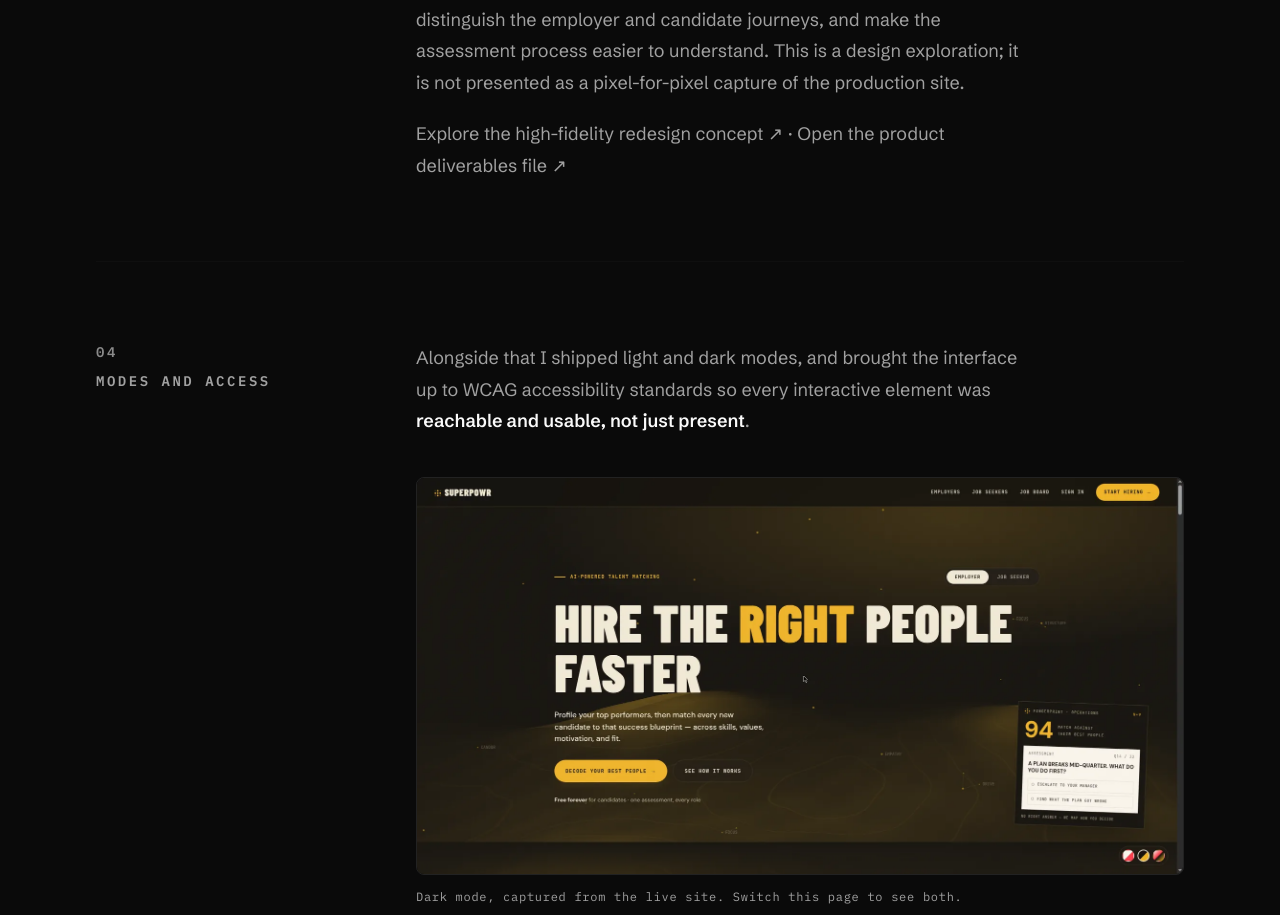
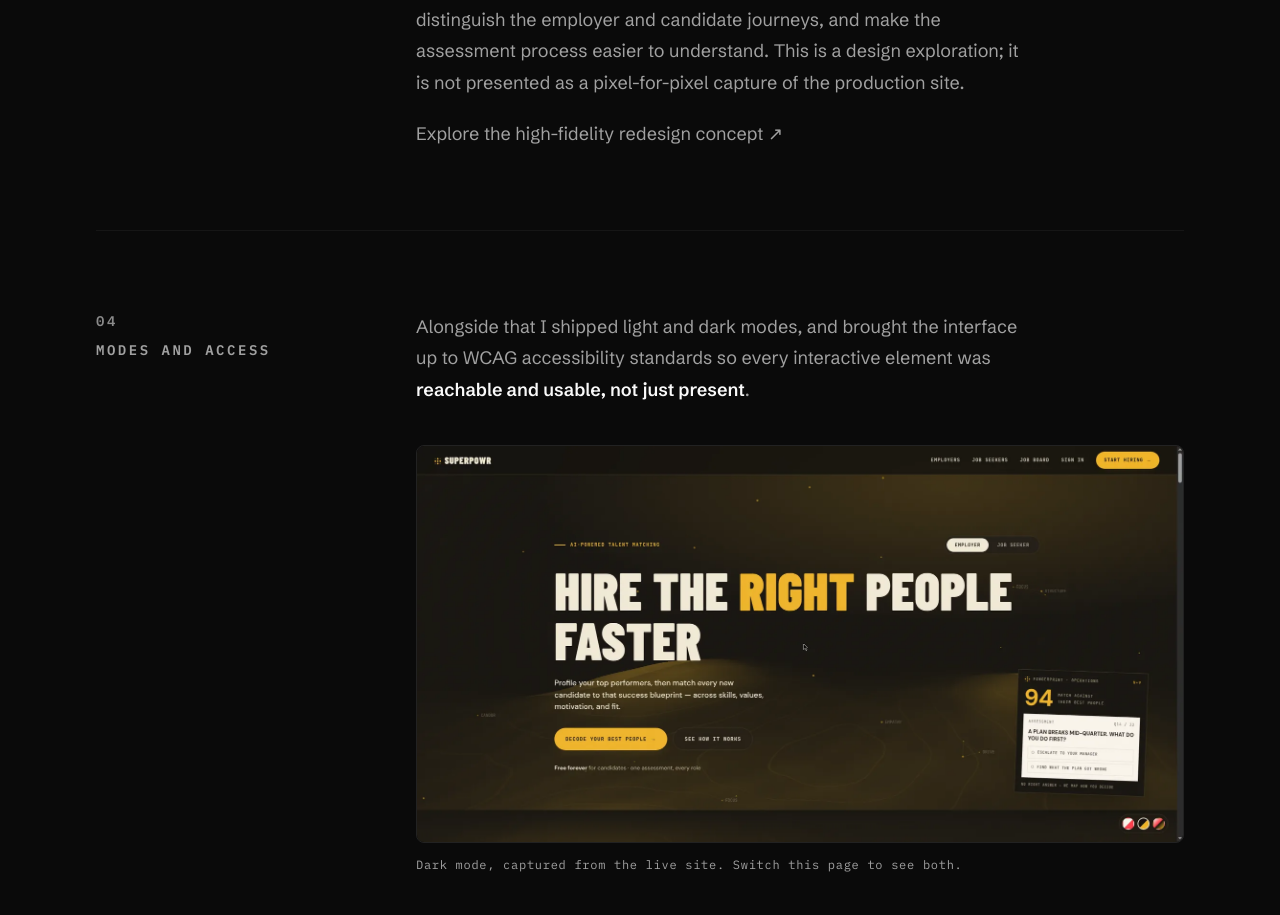
Before and after one commit to cooluj/Portfolio, a React (Vite) app: page /work/superpowr in a window 1280 px wide. Shown: the part 3180-4095 px from the top of the page. Built offline with nearby package versions, Linux system fonts and the light colour scheme.

Commit message:
Keep only verified Superpowr design reference in portfolio

```diff
--- a/src/pages/Superpowr.tsx
+++ b/src/pages/Superpowr.tsx
@@ -170,8 +170,6 @@ export default function Superpowr() {
           </p>
           <p>
             <a href="https://www.figma.com/design/dxNiYoSRwlY6UXc0Yl064c/Redesigns?node-id=38-1244" target="_blank" rel="noopener noreferrer">Explore the high-fidelity redesign concept ↗</a>
-            {' · '}
-            <a href="https://www.figma.com/design/Yfn8XglkOp4DToUCx8cuaG/Superpowr.ai-Product-Deliverables?node-id=0-1" target="_blank" rel="noopener noreferrer">Open the product deliverables file ↗</a>
           </p>
         </div>
       </Block>
```
